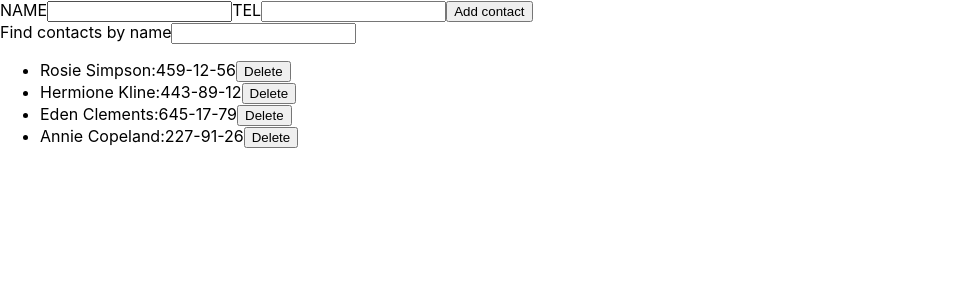
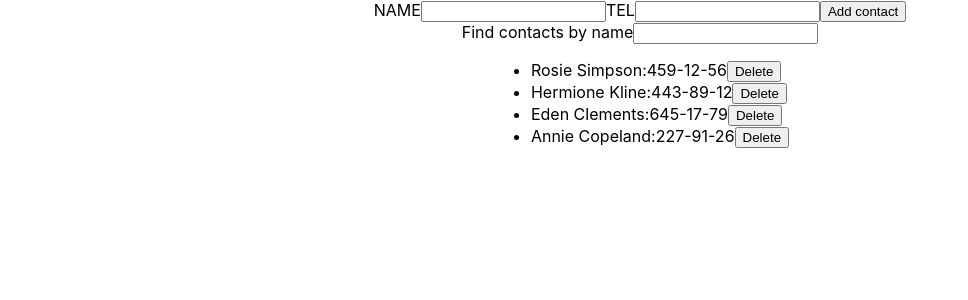
Before and after one commit to DOROSHYK/goit-react-hw-02-phonebook, a React (Create React App) app: page / in a window 1280 px wide. Shown: the top 300 px of the page, without its empty margins (0-968 px from the left). Built offline with nearby package versions, Linux system fonts and the light colour scheme.

Commit message:
add flex

```diff
--- a/src/App.css
+++ b/src/App.css
@@ -1,38 +1,5 @@
-/* .App {
-  text-align: center;
-}
-
-.App-logo {
-  height: 40vmin;
-  pointer-events: none;
-}
-
-@media (prefers-reduced-motion: no-preference) {
-  .App-logo {
-    animation: App-logo-spin infinite 20s linear;
-  }
-}
-
-.App-header {
-  background-color: #282c34;
-  min-height: 100vh;
+.container {
   display: flex;
   flex-direction: column;
   align-items: center;
-  justify-content: center;
-  font-size: calc(10px + 2vmin);
-  color: white;
 }
-
-.App-link {
-  color: #61dafb;
-}
-
-@keyframes App-logo-spin {
-  from {
-    transform: rotate(0deg);
-  }
-  to {
-    transform: rotate(360deg);
-  }
-} */
--- a/src/App.jsx
+++ b/src/App.jsx
@@ -3,6 +3,7 @@
 import InputForm from './component/InputForm/InputForm';
 import Phonebook from './component/PhoneBook/PhoneBook';
 import Filter from './component/Filter/Filter';
+import './App.css';
 
 class App extends Component {
   state = {
@@ -70,7 +71,7 @@
 
     return (
       <>
-        <section>
+        <section className="container">
           <InputForm onSubmit={this.formSabmitHangler} />
 
           <Filter value={filter} onChange={this.changeFilter} />
```
Also changed, not shown: src/component/container.module.css (added).
